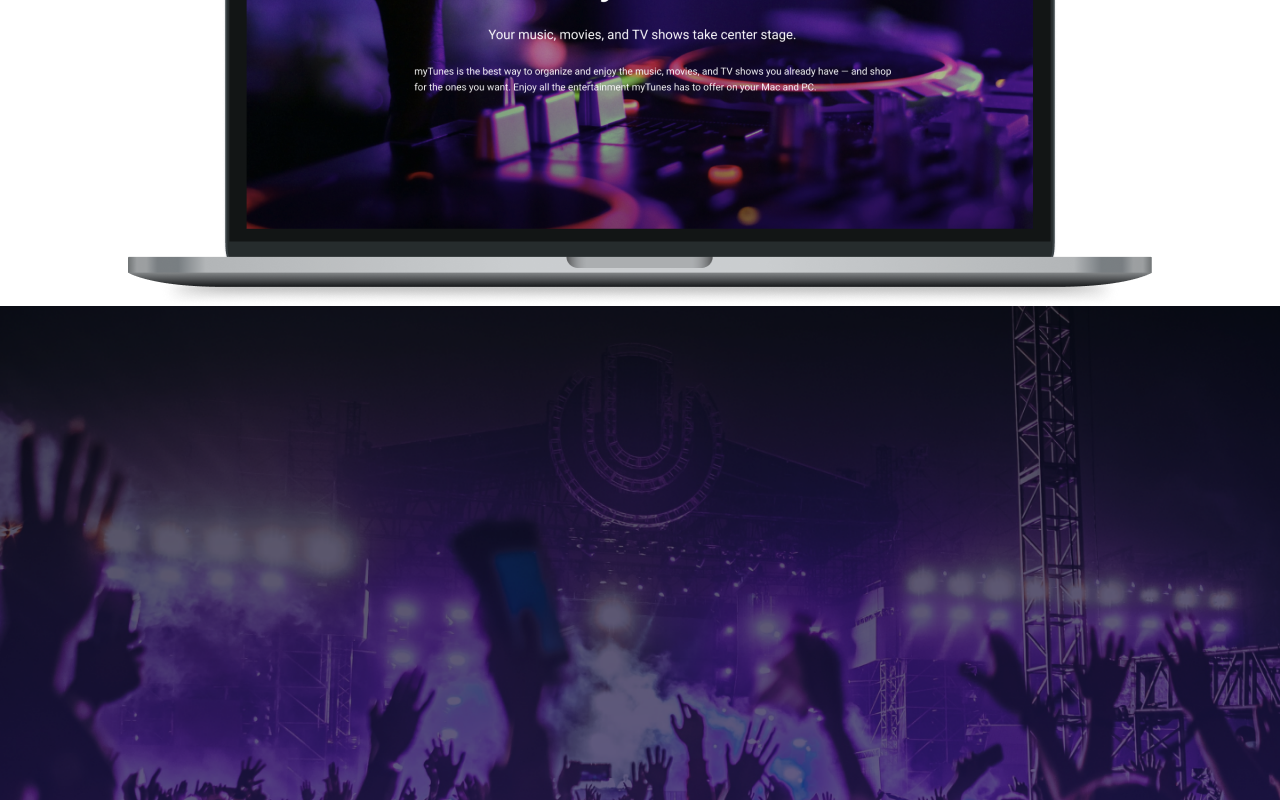
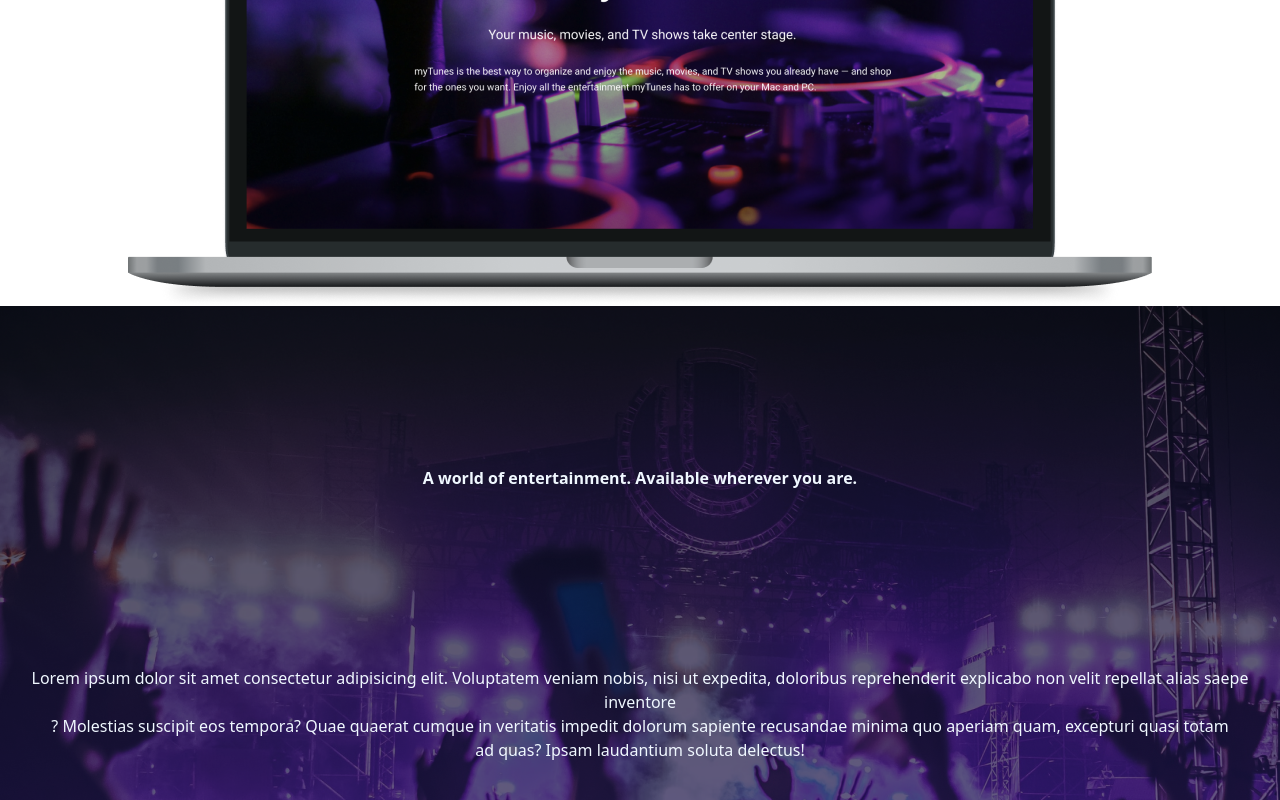
Before and after one commit to afshanqasim07/mytunes-website, a plain HTML site: page index.html in a window 1280 px wide. Shown: the part 2794-3594 px from the top of the page. Drawn offline with nearby package versions, Linux system fonts and the light colour scheme.

Commit message:
section 5 done

```diff
--- a/index.html
+++ b/index.html
@@ -84,12 +84,15 @@
    <!-- 4th section ended -->
    <!-- 5th section started -->
     <section>
-      <div class="imgae2">
-        <img src="./assets/video.png" alt="" width="100%">
-      </div>
+          <div class="videobox">
+            <div class="d-flex align-content-between justify-content-center">
+              <p class="fw-bold para ">A world of entertainment. Available wherever you are. </p></div>
+               <p class="para">Lorem ipsum dolor sit amet consectetur adipisicing elit. Voluptatem veniam nobis, nisi ut expedita, doloribus reprehenderit explicabo non velit repellat alias saepe inventore <br>? Molestias suscipit eos tempora? Quae quaerat cumque in veritatis impedit dolorum sapiente recusandae minima quo aperiam quam, excepturi quasi totam <br>ad quas? Ipsam laudantium soluta delectus!</p>
 
+            </div>
+          </div>
     </section>
-   <!-- 5th section ended -->
+   <!-- 5th section ended
 
       </main>
 
--- a/styles/style.css
+++ b/styles/style.css
@@ -97,3 +97,14 @@ ul li{
     padding: 0.5rem;
     margin-left: 45rem;
 }
+.videobox{
+    background-image: url(/assets/video.png);
+   height: 100vh;
+   width: 100%;
+}
+.para{
+   color: #f0f8ff;
+   margin-top: 10rem;
+   text-align: center;
+
+}
```
